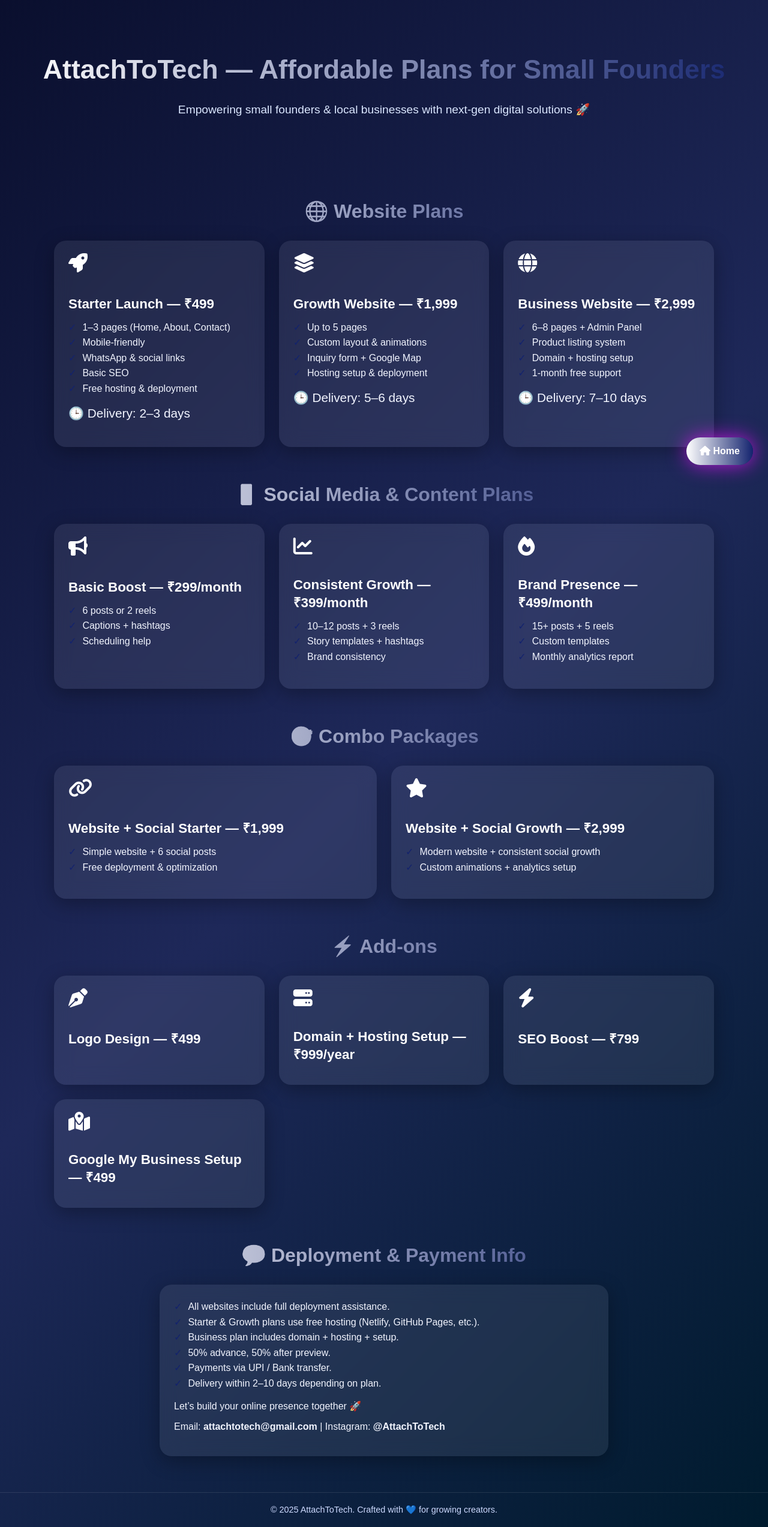
After one commit to JayShah373737/attachtotech, a Flask app: page /pricing in a window 1280 px wide. The commit adds this page. Shown: the whole page at 60% size. Run offline with Flask 3, Linux system fonts and the light colour scheme.

Commit message:
final2.0

```diff
--- a/app.py
+++ b/app.py
@@ -225,6 +225,10 @@ testimonials = [
 def projects_page():
     return render_template('projects.html', projects=projects, testimonials=testimonials)
 
+@app.route('/pricing')
+def pricing():
+    return render_template('pricing.html')
+
 # ------------------ RUN APP ------------------
 if __name__ == "__main__":
     with app.app_context():
--- a/templates/index.html
+++ b/templates/index.html
@@ -234,6 +234,7 @@
         <div style="display:flex;align-items:center;gap:12px">
           <div class="nav-links">
             <a href="/projects">Projects</a>
+            <a href="/pricing" style="display:block;padding:8px">Pricing</a>
             <a href="#services"><i class="fa-solid fa-gear"></i> Services</a>
             <a href="#notes"><i class="fa-solid fa-book-open"></i> Notes</a>
             <a href="#about"><i class="fa-solid fa-info"></i> About</a>
@@ -497,7 +498,7 @@
       <div class="badge">💼 Freelance Friendly</div>
       <h3>Hire Our Wizards</h3>
       <p class="muted" style="font-size: 0.9rem;">From building websites to growing social accounts — we craft solutions that make you look like a genius (you don’t have to do anything 😉).</p>
-      <button class="cta" style="margin-top:12px" onclick="alert('Awesome! For our plans & pick your magic. Mail us on : attachtotech@gmail.com')">See Plans</button>
+      <button class="cta" style="margin-top:12px"><a href="/pricing">See Plans</a></button>
     </div>
 
     <!-- Card 3: Learners / Interns -->
--- /dev/null
+++ b/templates/pricing.html
@@ -0,0 +1,342 @@
+<!DOCTYPE html>
+<html lang="en">
+<head>
+  <meta charset="UTF-8" />
+  <meta name="viewport" content="width=device-width, initial-scale=1.0" />
+  <title>AttachToTech — Pricing</title>
+  <link rel="stylesheet" href="https://cdnjs.cloudflare.com/ajax/libs/font-awesome/6.5.0/css/all.min.css" />
+  <style>
+    :root {
+      --bg-gradient: linear-gradient(135deg, #0a0f2e, #1e2859, #001b2e);
+      --glass: rgba(255, 255, 255, 0.08);
+      --neon-blue: #ffffff;
+      --neon-pink: #13236e;
+      --text-light: #f2f5ff;
+      --card-shadow: 0 8px 32px rgba(0,0,0,0.3);
+    }
+
+    body {
+      margin: 0;
+      font-family: 'Poppins', sans-serif;
+      background: var(--bg-gradient);
+      color: var(--text-light);
+      overflow-x: hidden;
+    }
+
+    header {
+      text-align: center;
+      padding: 60px 20px;
+      animation: fadeInDown 1s ease;
+    }
+
+    header h1 {
+      font-size: 2.8rem;
+      background: linear-gradient(90deg, var(--neon-blue), var(--neon-pink));
+      -webkit-background-clip: text;
+      -webkit-text-fill-color: transparent;
+    }
+
+    header p {
+      color: #dbe7ff;
+      font-size: 1.2rem;
+      margin-top: 10px;
+    }
+
+    section {
+      width: 90%;
+      max-width: 1100px;
+      margin: 60px auto;
+      animation: fadeInUp 1s ease;
+    }
+
+    h2 {
+      text-align: center;
+      font-size: 2rem;
+      margin-bottom: 30px;
+      background: linear-gradient(90deg, var(--neon-blue), var(--neon-pink));
+      -webkit-background-clip: text;
+      -webkit-text-fill-color: transparent;
+    }
+
+    .pricing-grid {
+      display: grid;
+      gap: 24px;
+      grid-template-columns: repeat(auto-fit, minmax(280px, 1fr));
+    }
+
+    .card {
+      background: var(--glass);
+      backdrop-filter: blur(15px);
+      border-radius: 20px;
+      padding: 24px;
+      box-shadow: var(--card-shadow);
+      position: relative;
+      overflow: hidden;
+      transition: transform 0.4s ease, box-shadow 0.4s ease;
+    }
+
+    .card::before {
+      content: '';
+      position: absolute;
+      top: -50%;
+      left: -50%;
+      width: 200%;
+      height: 200%;
+      background: radial-gradient(circle, var(--neon-blue), transparent 70%);
+      opacity: 0;
+      transition: opacity 0.5s ease;
+    }
+
+    .card:hover {
+      transform: translateY(-10px) scale(1.03);
+      box-shadow: 0 0 30px rgba(0, 183, 255, 0.4);
+    }
+
+    .card:hover::before {
+      opacity: 0.15;
+    }
+
+    .card h3 {
+      font-size: 1.4rem;
+      margin-bottom: 12px;
+      color: var(--neon-blue);
+    }
+
+    .card ul {
+      list-style: none;
+      padding: 0;
+      margin: 0 0 16px;
+      line-height: 1.6;
+    }
+
+    .card ul li {
+      display: flex;
+      align-items: center;
+      gap: 10px;
+    }
+
+    .card ul li::before {
+      content: "✓";
+      color: var(--neon-pink);
+    }
+
+    .price {
+      font-size: 1.3rem;
+      color: var(--text-light);
+      margin-top: 8px;
+    }
+
+    .category-icon {
+      font-size: 2rem;
+      margin-bottom: 10px;
+      color: var(--neon-blue);
+      animation: float 3s ease-in-out infinite;
+    }
+
+    /* Home button */
+    .home-btn {
+      position: fixed;
+      bottom: 25px;
+      right: 25px;
+      background: linear-gradient(90deg, var(--neon-blue), var(--neon-pink));
+      color: #fff;
+      padding: 14px 22px;
+      border-radius: 40px;
+      font-weight: bold;
+      text-decoration: none;
+      box-shadow: 0 0 25px rgba(0,183,255,0.6);
+      animation: pulse 2s infinite;
+      transition: transform 0.3s ease;
+    }
+
+    .home-btn:hover {
+      transform: scale(1.1);
+    }
+
+    /* Animations */
+    @keyframes fadeInDown {
+      from {opacity:0; transform: translateY(-30px);}
+      to {opacity:1; transform: translateY(0);}
+    }
+
+    @keyframes fadeInUp {
+      from {opacity:0; transform: translateY(30px);}
+      to {opacity:1; transform: translateY(0);}
+    }
+
+    @keyframes float {
+      0%, 100% { transform: translateY(0px); }
+      50% { transform: translateY(-8px); }
+    }
+
+    @keyframes pulse {
+      0%, 100% { box-shadow: 0 0 20px rgba(0,183,255,0.6); }
+      50% { box-shadow: 0 0 35px rgba(255,0,255,0.8); }
+    }
+
+    footer {
+      text-align: center;
+      margin-top: 60px;
+      padding: 20px;
+      border-top: 1px solid rgba(255,255,255,0.1);
+      color: #cddaff;
+      font-size: 0.9rem;
+    }
+  </style>
+</head>
+<body>
+
+  <header>
+    <h1>AttachToTech — Affordable Plans for Small Founders</h1>
+    <p>Empowering small founders & local businesses with next-gen digital solutions 🚀</p>
+  </header>
+
+  <section>
+    <h2>🌐 Website Plans</h2>
+    <div class="pricing-grid">
+      <div class="card">
+        <i class="fa-solid fa-rocket category-icon"></i>
+        <h3>Starter Launch — ₹499</h3>
+        <ul>
+          <li>1–3 pages (Home, About, Contact)</li>
+          <li>Mobile-friendly</li>
+          <li>WhatsApp & social links</li>
+          <li>Basic SEO</li>
+          <li>Free hosting & deployment</li>
+        </ul>
+        <p class="price">🕒 Delivery: 2–3 days</p>
+      </div>
+
+      <div class="card">
+        <i class="fa-solid fa-layer-group category-icon"></i>
+        <h3>Growth Website — ₹1,999</h3>
+        <ul>
+          <li>Up to 5 pages</li>
+          <li>Custom layout & animations</li>
+          <li>Inquiry form + Google Map</li>
+          <li>Hosting setup & deployment</li>
+        </ul>
+        <p class="price">🕒 Delivery: 5–6 days</p>
+      </div>
+
+      <div class="card">
+        <i class="fa-solid fa-globe category-icon"></i>
+        <h3>Business Website — ₹2,999</h3>
+        <ul>
+          <li>6–8 pages + Admin Panel</li>
+          <li>Product listing system</li>
+          <li>Domain + hosting setup</li>
+          <li>1-month free support</li>
+        </ul>
+        <p class="price">🕒 Delivery: 7–10 days</p>
+      </div>
+    </div>
+  </section>
+
+  <section>
+    <h2>📱 Social Media & Content Plans</h2>
+    <div class="pricing-grid">
+      <div class="card">
+        <i class="fa-solid fa-bullhorn category-icon"></i>
+        <h3>Basic Boost — ₹299/month</h3>
+        <ul>
+          <li>6 posts or 2 reels</li>
+          <li>Captions + hashtags</li>
+          <li>Scheduling help</li>
+        </ul>
+      </div>
+
+      <div class="card">
+        <i class="fa-solid fa-chart-line category-icon"></i>
+        <h3>Consistent Growth — ₹399/month</h3>
+        <ul>
+          <li>10–12 posts + 3 reels</li>
+          <li>Story templates + hashtags</li>
+          <li>Brand consistency</li>
+        </ul>
+      </div>
+
+      <div class="card">
+        <i class="fa-solid fa-fire category-icon"></i>
+        <h3>Brand Presence — ₹499/month</h3>
+        <ul>
+          <li>15+ posts + 5 reels</li>
+          <li>Custom templates</li>
+          <li>Monthly analytics report</li>
+        </ul>
+      </div>
+    </div>
+  </section>
+
+  <section>
+    <h2>🎯 Combo Packages</h2>
+    <div class="pricing-grid">
+      <div class="card">
+        <i class="fa-solid fa-link category-icon"></i>
+        <h3>Website + Social Starter — ₹1,999</h3>
+        <ul>
+          <li>Simple website + 6 social posts</li>
+          <li>Free deployment & optimization</li>
+        </ul>
+      </div>
+
+      <div class="card">
+        <i class="fa-solid fa-star category-icon"></i>
+        <h3>Website + Social Growth — ₹2,999</h3>
+        <ul>
+          <li>Modern website + consistent social growth</li>
+          <li>Custom animations + analytics setup</li>
+        </ul>
+      </div>
+    </div>
+  </section>
+
+  <section>
+    <h2>⚡ Add-ons</h2>
+    <div class="pricing-grid">
+      <div class="card">
+        <i class="fa-solid fa-pen-nib category-icon"></i>
+        <h3>Logo Design — ₹499</h3>
+      </div>
+
+      <div class="card">
+        <i class="fa-solid fa-server category-icon"></i>
+        <h3>Domain + Hosting Setup — ₹999/year</h3>
+      </div>
+
+      <div class="card">
+        <i class="fa-solid fa-bolt category-icon"></i>
+        <h3>SEO Boost — ₹799</h3>
+      </div>
+
+      <div class="card">
+        <i class="fa-solid fa-map-location-dot category-icon"></i>
+        <h3>Google My Business Setup — ₹499</h3>
+      </div>
+    </div>
+  </section>
+
+  <section>
+    <h2>💬 Deployment & Payment Info</h2>
+    <div class="card" style="max-width:700px;margin:0 auto;">
+      <ul>
+        <li>All websites include full deployment assistance.</li>
+        <li>Starter & Growth plans use free hosting (Netlify, GitHub Pages, etc.).</li>
+        <li>Business plan includes domain + hosting + setup.</li>
+        <li>50% advance, 50% after preview.</li>
+        <li>Payments via UPI / Bank transfer.</li>
+        <li>Delivery within 2–10 days depending on plan.</li>
+      </ul>
+      <p style="margin-top:15px;">Let’s build your online presence together 🚀</p>
+      <p>Email: <b>attachtotech@gmail.com</b> | Instagram: <b>@AttachToTech</b></p>
+    </div>
+  </section>
+
+  <a href="/" class="home-btn"><i class="fa-solid fa-house"></i> Home</a>
+
+  <footer>
+    © 2025 AttachToTech. Crafted with 💙 for growing creators.
+  </footer>
+
+</body>
+</html>
```
Also changed, not shown: logo/1.png (added), logo/2.png (added), logo/3.png (added), logo/4.png (added).
